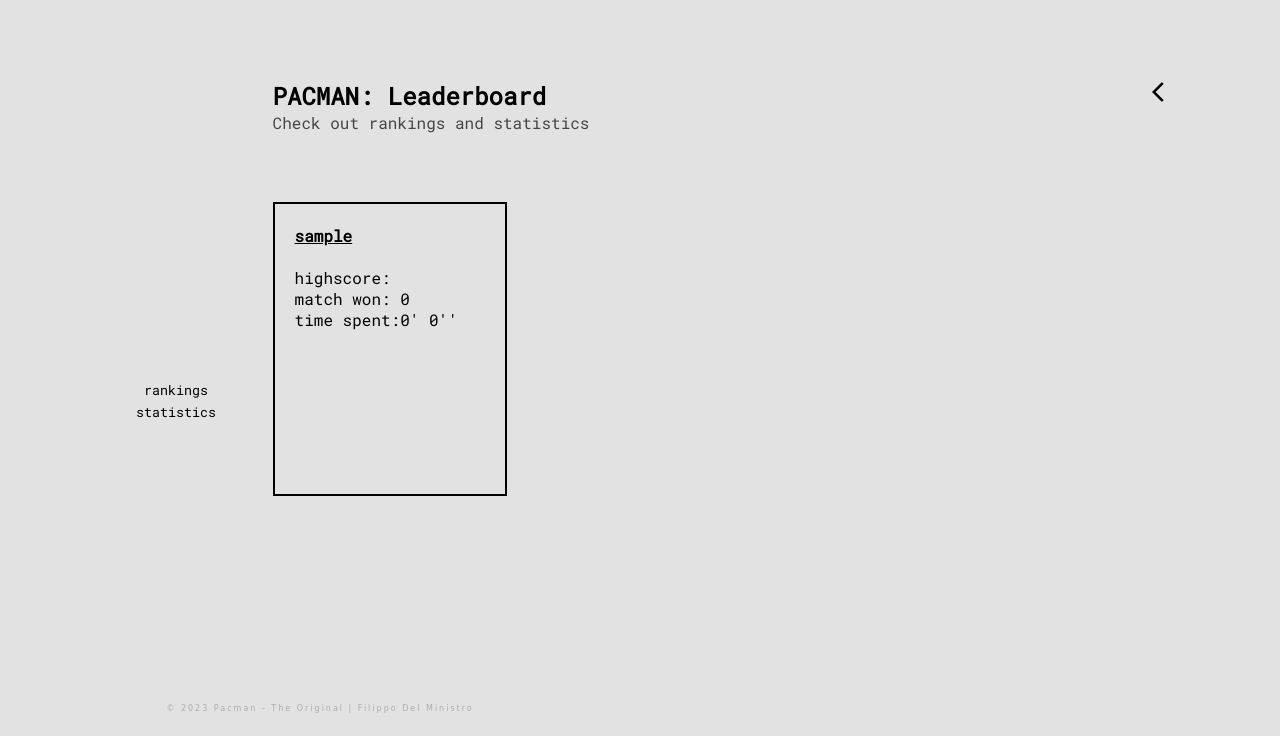
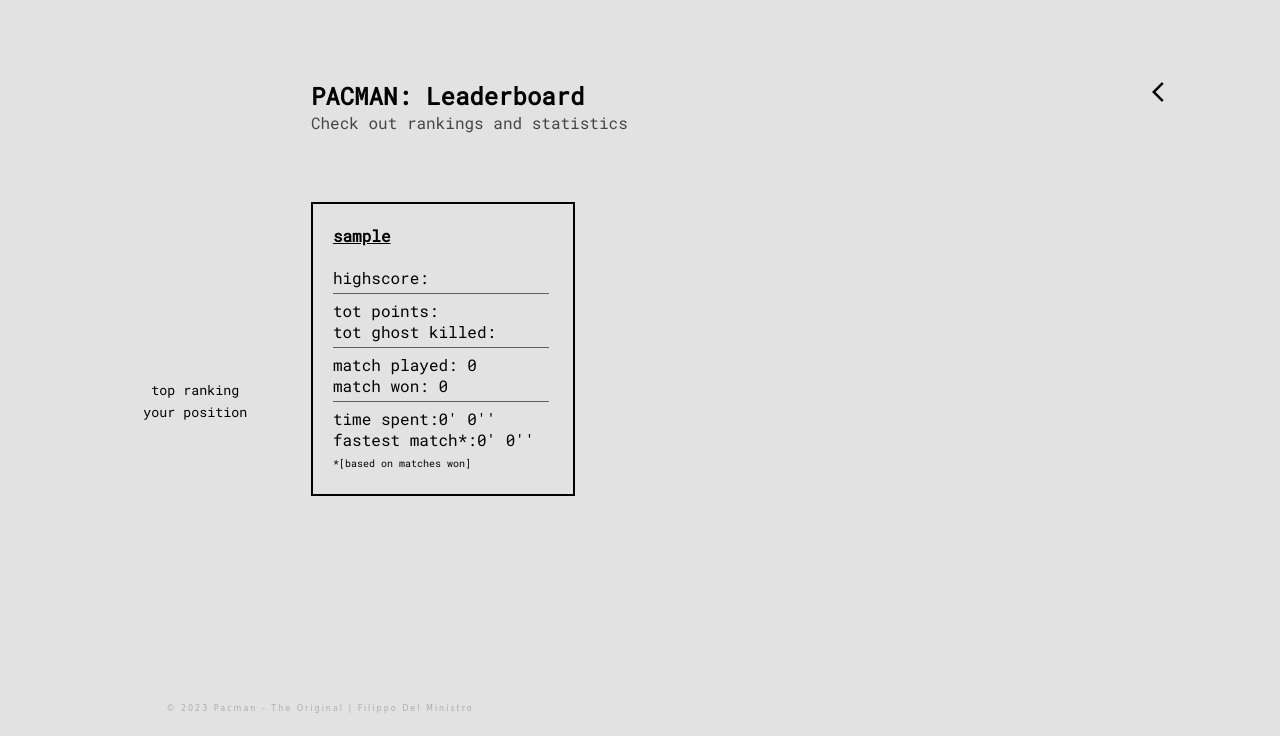
Before and after one commit to filippodelministro/Pacman-TheOriginal, a PHP site: page /php/leaderboard.php in a window 1280 px wide. Shown: the top 736 px of the page. Run offline with PHP 8.4, Linux system fonts and the light colour scheme; the visitor is signed in with stand-in values (Sample User, id 1); data comes from the database, SQL or seed files in the repository; both versions use the stored data as it was after the commit.

Commit message:
changed leaderboard [w]

```diff
--- a/css/leaderboard.css
+++ b/css/leaderboard.css
@@ -1,6 +1,6 @@
 .review-section{
     position: relative;
-    width: 230px;
+    width: 260px;
     height: 290px;
     top: 19%;
     transition: transform 0.3s ease;
@@ -16,6 +16,15 @@
 
 
     list-style: none;
+}
+
+hr {
+    border: none;
+    border-top: 1px solid #5f5f5f;
+    margin: 5px 0;
+    height: 1px;
+    width: 90%;
+    background-color: transparent;
 }
 
 
--- a/php/leaderboard.php
+++ b/php/leaderboard.php
@@ -18,7 +18,8 @@
     $fastest = getUserMinDuration($userId);
 
     //get rankings
-    $rank = getRank();
+    $topRank = getToprank();
+    $userRank = getUserrank();  //todo: change query
 
 ?>
 
@@ -44,8 +45,8 @@
     <body>
         <header>
             <nav>
-                <button class="menu-item" onclick="appear('rankings')">rankings</button>
-                <button class="menu-item" onclick="appear('statistics')">statistics</button>
+                <button class="menu-item" onclick="appear('top_rank')">top ranking</button>
+                <button class="menu-item" onclick="appear('user_rank')">your position</button>
             </nav>
         </header>
         <main id="container" class="container">
@@ -60,13 +61,13 @@
             </a>
 
 
-            <section id="rankings" class="menu-section leaderboard">
-                <h4>general ranking</h4>
+            <section id="top_rank" class="menu-section leaderboard">
+                <h4>top ranking</h4>
                 <div class='ranking-container'>
                     <table class='ranking'>
                         <?php
                         for ($i = 1; $i <= 10; $i++) {
-                            if ($row = mysqli_fetch_assoc($rank)) {
+                            if ($row = mysqli_fetch_assoc($topRank)) {
                                 $username = $row["username"];
                                 $hs = $row["highscore"];
                             } else {
@@ -83,20 +84,29 @@
                     </table>
                 </div>
             </section>
-            <section id="statistics" class="menu-section leaderboard">
-                <h4>your statistics</h4>
-                <ul>
-                    <li>total points: <?php echo $totalPoints ?> </li>
-                    <li>total ghost killed: <?php echo $ghostKilled ?> </li>
 
-                    <li>match played: <?php echo $gamePlayed?> </li>
-                    <li>match won: <?php echo $win?> </li>
-                    <li>fastest match:<?php
-                        $minutes = floor($fastest / 60);
-                        $seconds = $fastest % 60;
-                        echo $minutes . "' " . $seconds . "''";?>
-                    </li>
-                </ul>
+            <section id="user_rank" class="menu-section leaderboard">
+                <h4>your ranking</h4>
+                <div class='ranking-container'>
+                    <table class='ranking'>
+                        <?php
+                        for ($i = 1; $i <= 10; $i++) {
+                            if ($row = mysqli_fetch_assoc($userRank)) {
+                                $username = $row["username"];
+                                $hs = $row["highscore"];
+                            } else {
+                                $username = '-';
+                                $hs = '-';
+                            }
+                            echo ("<tr class='ranking'>");
+                            echo ("<td class='ranking pos'>" . $i . ".</td>");
+                            echo ("<td class='ranking'>" . $username . "</td>");
+                            echo ("<td class='ranking'>" . $hs . "</td>");
+                            echo ("</tr>");
+                        }
+                        ?>
+                    </table>
+                </div>
             </section>
 
 
@@ -104,13 +114,23 @@
             <section class="review-section" id="main-section">
                 <h4><?php echo $_SESSION['username']?></h4>
                 <ul>
-                    <li>highscore: <?php echo $highscore ?> </li>
-                    <li>match won: <?php echo $win?> </li>
+                    <li>highscore: <?php echo $highscore ?></li><hr>
+                    <li>tot points: <?php echo $totalPoints ?> </li>
+                    <li>tot ghost killed: <?php echo $ghostKilled ?> </li><hr>
+                    <li>match played: <?php echo $gamePlayed?> </li>
+                    <li>match won: <?php echo $win?> </li> <hr>
                     <li>time spent:<?php
                         $minutes = floor($duration / 60);
                         $seconds = $duration % 60;
                         echo $minutes . "' " . $seconds . "''";?>
                     </li>
+                    <li>fastest match*:<?php
+                        $minutes = floor($fastest / 60);
+                        $seconds = $fastest % 60;
+                        echo $minutes . "' " . $seconds . "''";?>
+                    </li>
+                    <span style="font-size: 10px;">*[based on matches won]</span>
+
                 </ul>
             </section>
         </main>
--- a/php/rank.php
+++ b/php/rank.php
@@ -101,7 +101,7 @@ function getUserMinDuration($user){
     }
 }
 
-function getRank(){
+function getToprank(){
     global $PacmanDB;
     $sql = "SELECT D.*
             FROM
@@ -115,4 +115,18 @@ function getRank(){
     return $PacmanDB->performQuery($sql);
 }
 
+function getUserrank(){
+  global $PacmanDB;
+  $sql = "SELECT D.*
+          FROM
+          (
+              SELECT u.username, max(m.score) AS highscore
+              FROM matches m INNER JOIN user u ON m.user = u.userId
+              GROUP BY m.user
+          ) AS D
+          ORDER BY D.highscore DESC";
+
+  return $PacmanDB->performQuery($sql);
+}
+
 ?>
```
Also changed, not shown: pacman.sql (+73 -0 lines), php/utility/connection.php (deleted, +0 -18 lines).
